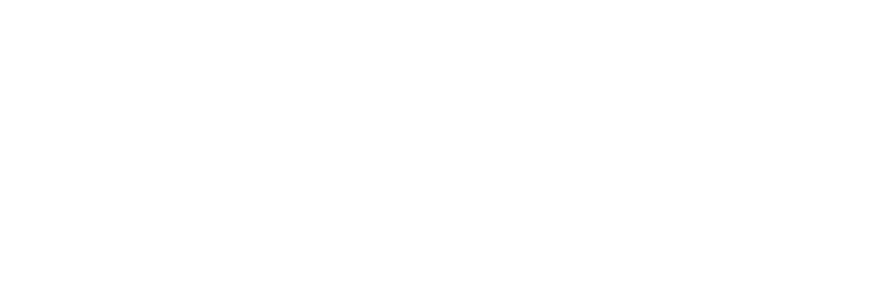
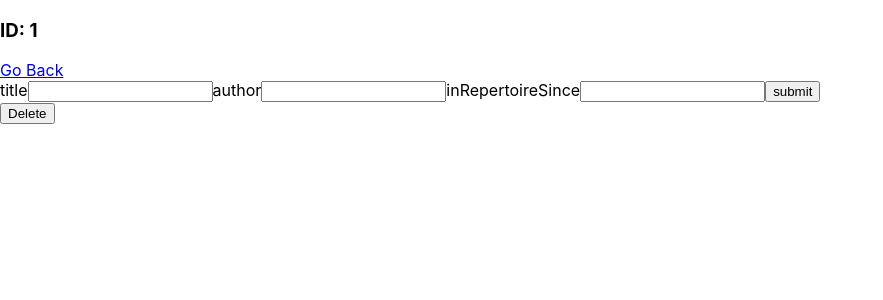
Before and after one commit to TJ-Abbing/CMT-PRG04-6, a React (Create React App) app in the folder frontend/: page /song/1/edit in a window 1280 px wide. Before the commit this address had no page. Shown: the top 300 px of the page, without its empty margins (0-883 px from the left). Built offline with nearby package versions, Linux system fonts and the light colour scheme; no server answers.

Commit message:
Finished; crud.

```diff
--- a/frontend/src/App.jsx
+++ b/frontend/src/App.jsx
@@ -1,13 +1,17 @@
 import { BrowserRouter, Routes, Route } from "react-router-dom";
-import { Notes } from "./components/Notes";
-import { CreateNote } from "./components/CreateNote";
+import { Songs } from "./components/Songs";
+import { CreateSong } from "./components/CreateSong";
+import { SongDetail } from "./components/SongDetail";
+import { EditSong } from "./components/EditSong";
 
 export function App() {
     return (
         <BrowserRouter>
             <Routes>
-                <Route path="/" element={ <Notes /> }></Route>
-                <Route path="/create" element={ <CreateNote /> }></Route>
+                <Route path="/" element={ <Songs /> }></Route>
+                <Route path="/create" element={ <CreateSong /> }></Route>
+                <Route path="/song/:songId" element={ <SongDetail /> }></Route>
+                <Route path="/song/:songId/edit/" element={ <EditSong /> }></Route>
             </Routes>
         </BrowserRouter>
     );
--- a/frontend/src/components/CreateNote.jsx
+++ b/frontend/src/components/CreateSong.jsx
@@ -1,13 +1,13 @@
-import { useState } from "react";
+import { useState, useEffect } from "react";
 import { Link } from "react-router-dom";
 
-export function CreateNote() {
-    const handleSubmit = (event, title, author, body) => {
+export function CreateSong() {
+    const handleSubmit = (event, title, author, inRepertoireSince) => {
         event.preventDefault();
         const options = {
             method: 'POST',
             headers:  { 'Accept': 'application/json', 'Content-type': 'application/json'},
-            body: JSON.stringify({"title": title, "author": author, "body": body})
+            body: JSON.stringify({"title": title, "author": author, "body": inRepertoireSince})
         }
         const url = 'https://docent.cmi.hro.nl/bootb/demo/notes/'
 
@@ -18,19 +18,19 @@
 
     const [title, setTitle] = useState();
     const [author, setAuthor] = useState();
-    const [body, setbody] = useState();
-    console.log(title, author, body)
+    const [inRepertoireSince, setInRepertoireSince] = useState();
+    console.log(title, author, inRepertoireSince)
 
     return (
-        <div>
-            <Link to={`/`}>Return</Link>
-            <form onSubmit={(e) => {handleSubmit(e, title, author, body)}}>
+        <div className="create-song">
+            <Link to={`/`}>Go Back</Link>
+            <form onSubmit={(e) => {handleSubmit(e, title, author, inRepertoireSince)}}>
                 <label>title</label>
                 <input type="text" value={title} onChange={(e) => setTitle(e.target.value)}></input>
                 <label>author</label>
                 <input type="text" value={author} onChange={(e) => setAuthor(e.target.value)}></input>
-                <label>body</label>
-                <input type="text" value={body} onChange={(e) => setbody(e.target.value)}></input>
+                <label>inRepertoireSince</label>
+                <input type="text" value={inRepertoireSince} onChange={(e) => setInRepertoireSince(e.target.value)}></input>
                 <input type="submit" value="submit" />
             </form>
         </div>
--- /dev/null
+++ b/frontend/src/components/EditSong.jsx
@@ -0,0 +1,77 @@
+import React from 'react';
+import { useState, useEffect } from "react";
+import { useParams, useNavigate } from "react-router-dom";
+import { Link } from "react-router-dom";
+
+export function EditSong() {
+    const [title, setTitle] = useState("");
+    const [author, setAuthor] = useState("");
+    const [inRepertoireSince, setInRepertoireSince] = useState("");
+    let songId = useParams().songId;
+    const navigate = useNavigate();
+
+    const loadJSON = (data) => {
+        setTitle(data.title);
+        setAuthor(data.author);
+        setInRepertoireSince(data.body);
+    }
+
+    const fetchJSON = () => {
+        const options = {
+            method: 'GET',
+            headers: { 'Accept': 'application/json' }
+        }
+        const url =  `https://docent.cmi.hro.nl/bootb/demo/notes/${songId}`;
+
+        fetch(url, options)
+            .then(response => response.json())
+            .then(data => loadJSON(data))
+            .catch(err => console.error(err));
+    }
+
+    const handleSubmit = (event, title, author, inRepertoireSince) => {
+        event.preventDefault();
+        const options = {
+            method: 'PUT',
+            headers:  { 'Accept': 'application/json', 'Content-type': 'application/json'},
+            body: JSON.stringify({"title": title, "author": author, "body": inRepertoireSince})
+        }
+        const url = `https://docent.cmi.hro.nl/bootb/demo/notes/${songId}`
+
+        fetch(url, options)
+            .then((response) => response.json())
+            .then((data) => navigate(`/song/${songId}`))
+            .catch((err) => console.error(err));
+    }
+
+    const deleteSong = () => {
+        const options = {
+            method: 'DELETE',
+            headers: { 'Accept': 'application/json' }
+        }
+        let url = `https://docent.cmi.hro.nl/bootb/demo/notes/${songId}`;
+
+        fetch(url, options)
+            .then(() => navigate("/"))
+            .catch(err => console.error(err));
+    }
+
+    useEffect(fetchJSON, []);
+
+    return (
+        <div className="edit-song">
+            <h3>ID: { songId }</h3>
+            <Link to={`/song/${songId}`}>Go Back</Link>
+            <form onSubmit={(e) => {handleSubmit(e, title, author, inRepertoireSince)}}>
+                <label>title</label>
+                <input type="text" value={title} onChange={(e) => setTitle(e.target.value)}></input>
+                <label>author</label>
+                <input type="text" value={author} onChange={(e) => setAuthor(e.target.value)}></input>
+                <label>inRepertoireSince</label>
+                <input type="text" value={inRepertoireSince} onChange={(e) => setInRepertoireSince(e.target.value)}></input>
+                <input type="submit" value="submit" />
+            </form>
+            <button onClick={ () => deleteSong() }>Delete</button>
+        </div>
+    )
+}
--- a/frontend/src/components/Note.jsx
+++ /dev/null
@@ -1,13 +0,0 @@
-import React from 'react';
-import { Link } from "react-router-dom";
-
-export function Note ({json}) {
-
-    return (
-        <div className="note">
-            <h2>Title: { json.title } </h2>
-            <h3>Date: { json.body } </h3>
-            <Link to={`/note/${json.id}`}>Check note</Link>
-        </div>
-    )
-}
--- /dev/null
+++ b/frontend/src/components/Song.jsx
@@ -0,0 +1,14 @@
+import React from 'react';
+import { Link } from "react-router-dom";
+
+export function Song ({json}) {
+    // console.log(json)
+
+    return (
+        <div className="song">
+            <h2>Title: { json.title } </h2>
+            <h3>inRepertoireSince: { json.body } </h3>
+            <Link to={`/song/${json.id}`}>View Song</Link>
+        </div>
+    )
+}
--- /dev/null
+++ b/frontend/src/components/SongDetail.jsx
@@ -0,0 +1,41 @@
+import React from 'react';
+import { useState, useEffect } from "react";
+import { useParams, useNavigate } from "react-router-dom";
+import { Link } from "react-router-dom";
+
+export function SongDetail ({json}) {
+    const [song, setSong] = useState({})
+    let songId = useParams().songId;
+
+    const loadJSON = (data) => {
+        setSong(data);
+    }
+
+    const fetchJSON = () => {
+        const options = {
+            method: 'GET',
+            headers: { 'Accept': 'application/json' }
+        }
+        const url =  `https://docent.cmi.hro.nl/bootb/demo/notes/${songId}`;
+
+        fetch(url, options)
+            .then(response => response.json())
+            .then(data => loadJSON(data))
+            .catch(err => console.error(err));
+    }
+
+    useEffect(fetchJSON, []);
+
+    console.log(songId)
+
+    return (
+        <div className="songdetail">
+            <Link to={`/`}>Go Back</Link>
+            <h2>Title: { song.title } </h2>
+            <h3>ID: { songId }</h3>
+            <h3>inRepertoireSince: { song.body } </h3>
+            <h3>Author: { song.author } </h3>
+            <Link to={`/song/${songId}/edit`}>Edit Song</Link>
+        </div>
+    )
+}
--- a/frontend/src/components/Notes.jsx
+++ b/frontend/src/components/Songs.jsx
@@ -1,17 +1,17 @@
-import { Note } from "./Note";
+import { Song } from "./Song";
 import { useState, useEffect } from "react";
 import { Link } from "react-router-dom";
 
-export function Notes () {
+export function Songs () {
 
-    const [notes, setNotes] = useState([]);
+    const [songs, setSongs] = useState([]);
 
-    const notesList = notes.map((note) => (
-        <Note json={ note } />
+    const songsList = songs.map((song) => (
+        <Song json={ song } />
     ));
 
     const loadJSON = (data) => {
-        setNotes(data.items);
+        setSongs(data.items);
     }
 
     const fetchJSON = () => {
@@ -19,6 +19,7 @@
             method: 'GET',
             headers: { 'Accept': 'application/json' }
         }
+        // const url = 'http://145.24.222.193:8000/songs'
         const url = 'https://docent.cmi.hro.nl/bootb/demo/notes/'
 
         fetch(url, options)
@@ -30,11 +31,11 @@
     useEffect(fetchJSON)
 
     return (
-        <div className="notes">
-            <Link to={`/create`}>Create note</Link>
-            <h1>Notes Collection</h1>
-            <h2>Notes:</h2>
-            <div>{ notesList }</div>
+        <div className="songs">
+            <Link to={`/create`}>Create Song</Link>
+            <h1>Song Collection</h1>
+            <h2>Songs:</h2>
+            <div>{ songsList }</div>
         </div>
     )
 }
```
